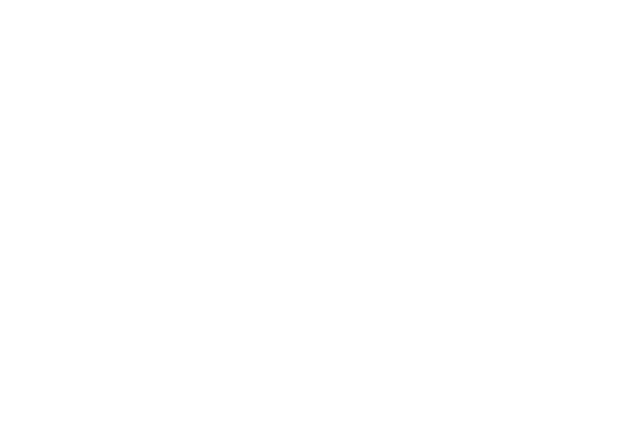
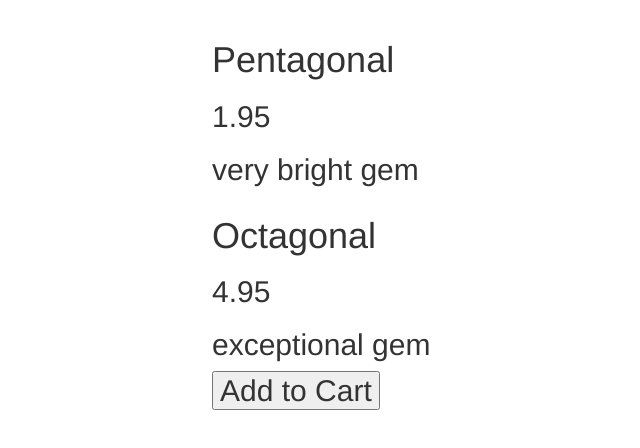
Before and after one commit to PeteOliveira/LearningAngularJS, a website: page app/index.html in a window 1280 px wide. Shown: the whole page, without its empty margins (78-718 px from the left). Drawn offline with nearby package versions, Linux system fonts and the light colour scheme; files that its build step writes are made by us from their sources.

Commit message:
Added more gems to app.js and used ng-repeat to show

```diff
--- a/app/index.html
+++ b/app/index.html
@@ -21,13 +21,12 @@
     <![endif]-->
 
     <!-- Add your site or application content here -->
-    <div class="container">
-      <div ng-hide="store.product.soldOut">
-        <h1> {{ store.product.name }} <h1>
-        <h2> {{ store.product.price }} <h2>
-        <p> {{ store.product.description }} </p>
-        <p> {{ store.product.soldOut }} </p>
-        <button ng-show ="store.product.canPurchase"> Add to Cart </button>
+    <div ng-repeat="product in store.products", class="container">
+      <div ng-hide="product.soldOut">
+        <h1> {{ product.name }} <h1>
+        <h2> {{ product.price }} <h2>
+        <p> {{ product.description }} </p>
+        <button ng-show ="product.canPurchase"> Add to Cart </button>
       </div>
     </div>
 
--- a/app/scripts/app.js
+++ b/app/scripts/app.js
@@ -3,15 +3,38 @@
   var app = angular.module('store', []);
 
   app.controller('StoreController', function(){
-    this.product = gem;
+    this.products = gems;
   });
 
-  var gem = {
+  var gems = [
+    {
     name: 'Dodecahedron',
     price: 2.95,
     description: 'very cool gem',
-    canPurchase: false,
-    soldOut: true
+        canPurchase: false,
+      soldOut: true
+    },
+     {
+      name: 'Pentagonal',
+      price: 1.95,
+      description: 'very bright gem',
+      canPurchase: false,
+      soldOut: false
+    },
+    {
+      name: 'Hexagonal',
+      price: 3.95,
+      description: 'very nice gem',
+      canPurchase: true,
+      soldOut: true
+   },
+   {
+     name: 'Octagonal',
+     price: 4.95,
+     description: 'exceptional gem',
+     canPurchase: true,
+     soldOut: false
   }
+];
 
 })();
```
